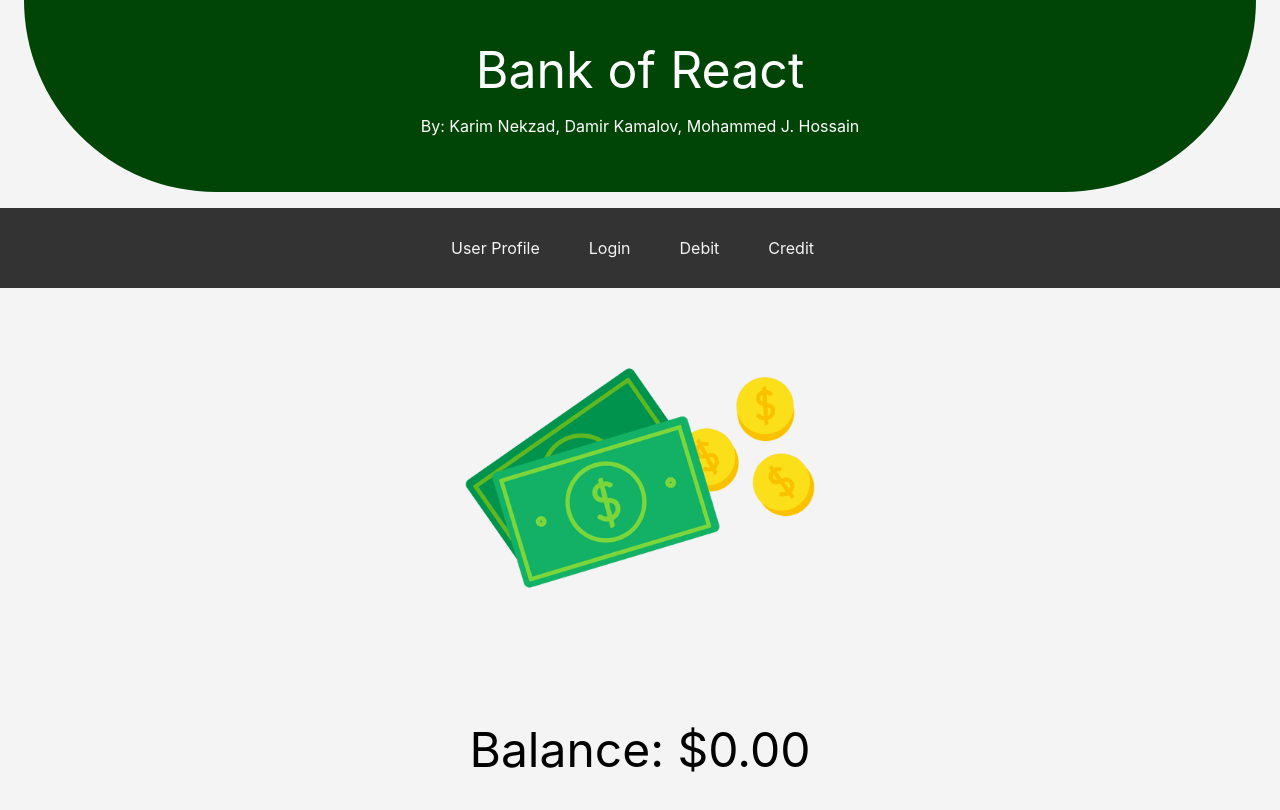
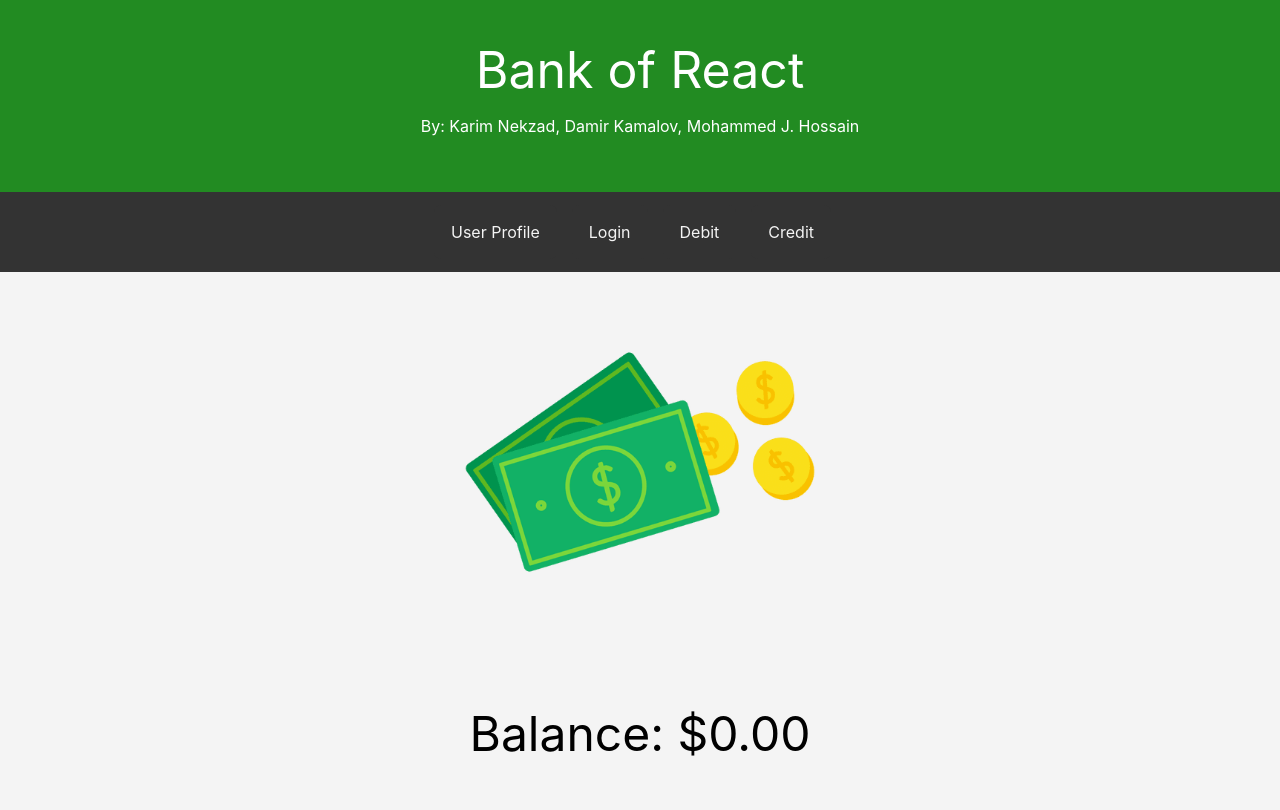
Before and after one commit to KarimNekzad/Bank-of-React, a React (Create React App) app: page / in a window 1280 px wide. Shown: the top 810 px of the page. Built offline with nearby package versions, Linux system fonts and the light colour scheme; no server answers.

Commit message:
make homepage css more mature

```diff
--- a/src/components/Home.css
+++ b/src/components/Home.css
@@ -4,15 +4,17 @@
 }
 
 .title {
-  background-color: #004406;
+  background-color: forestgreen;
   color: white;
 
   font-size: 50px;
   padding: 40px;
 
-  border-radius: 0 0 300px 300px;
-  width: 90%;
+  /* border-radius: 0 0 300px 300px; */
   margin: auto;
+
+  cursor: default;
+  user-select: none;
 }
 
 .title p {
@@ -20,7 +22,7 @@
 }
 
 .route-link {
-  margin-top: 1rem;
+  /* margin-top: 1rem; */
   background-color: #333333;
   padding: 30px;
 }
```
Also changed, not shown: 1 other file (tests, documents, lock files or other folders).
